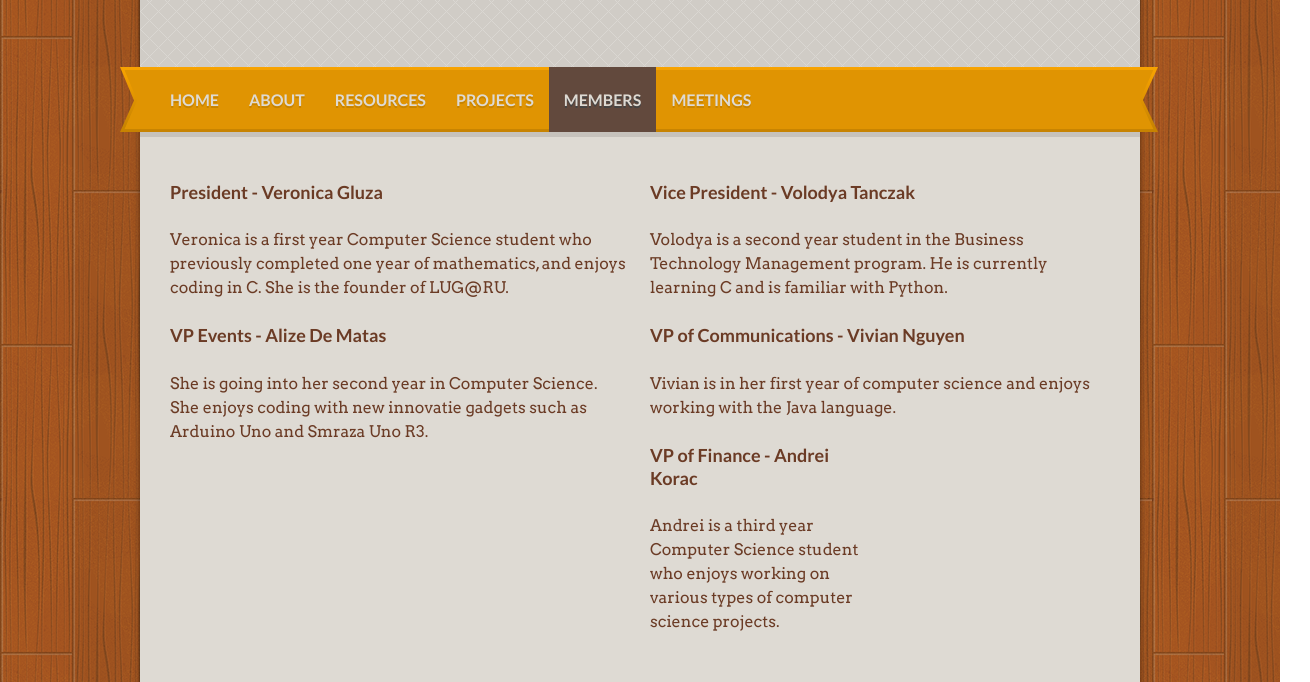
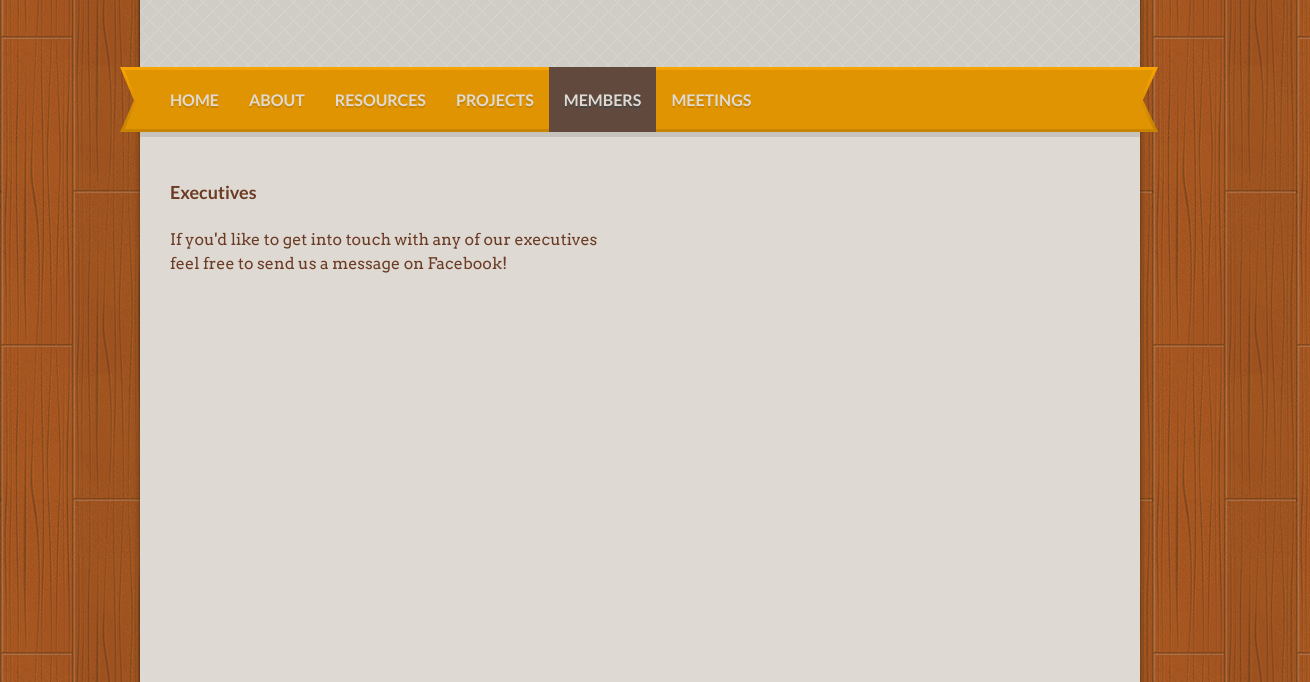
Before and after one commit to LUGRyerson/LUGRyerson.github.io, a plain HTML site: page members.html in a window 1280 px wide. Shown: the part 118-800 px from the top of the page, 1310 px wide, since content can reach past the window. Drawn offline with nearby package versions, Linux system fonts and the light colour scheme.

Commit message:
Update members.html

```diff
--- a/members.html
+++ b/members.html
@@ -71,30 +71,11 @@
 		        		<!-- entry-content -->
 		        		<!-- 2 cols -->
 						<div class="one-half">
-							<h4>President - Veronica Gluza</h4>
-							Veronica is a first year Computer Science student who previously completed one year of mathematics, and enjoys coding in C. She is the founder of LUG@RU.
+							<h4>Executives</h4>
+							If you'd like to get into touch with any of our executives feel free to send us a message on Facebook!
 						</div>
 
-						<div class="one-half last">
-							<h4 >Vice President - Volodya Tanczak</h4>
-							Volodya is a second year student in the Business Technology Management program. He is currently learning C and is familiar with Python.
-						</div>
 
-						<div class="one-half">
-							<h4 >VP Events - Alize De Matas</h4>
-							She is going into her second year in Computer Science. She enjoys coding with new innovatie gadgets such as Arduino Uno and Smraza Uno R3.
-						</div>
-
-						<div class="one-half last">
-							<h4 >VP of Communications - Vivian Nguyen</h4>
-							Vivian is in her first year of computer science and enjoys working with the Java language.
-
-						<div class="one-half last">
-							<h4 >VP of Finance - Andrei Korac</h4>
-							Andrei is a third year Computer Science student who enjoys working on various types of computer science projects.
-						</div>
-
-						<div class="cf"></div>
 						<!-- ENDS 2 cols -->
 						<!-- ENDS 4 cols -->
 
```
